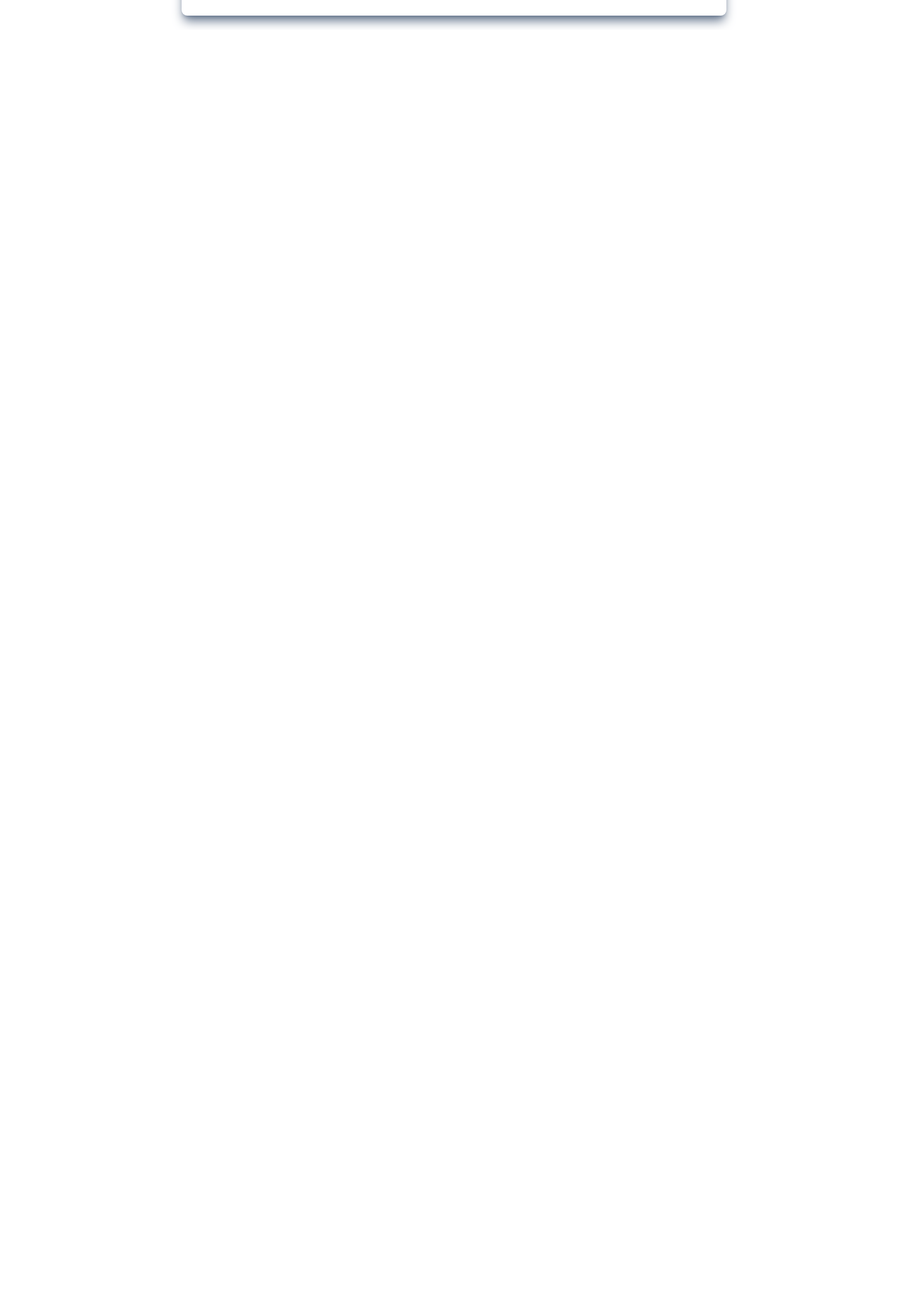
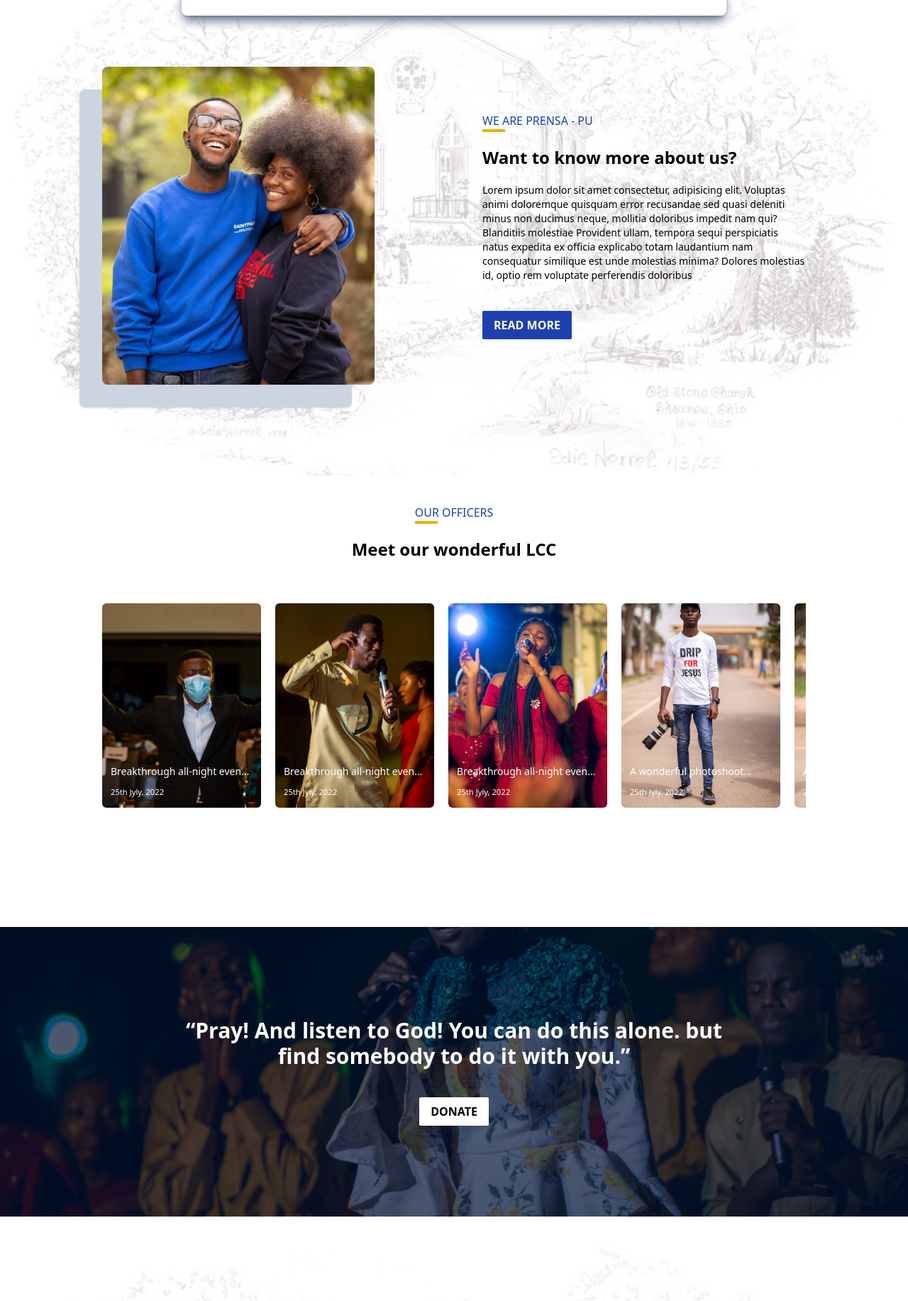
Before and after one commit to tsikatawill/pensa, a React (Create React App) app: page / in a window 1280 px wide. Shown: the part 634-2467 px from the top of the page at 71% size. Before the commit the page ends 800 px from the top, so only its background shows below. Built offline with nearby package versions, Linux system fonts and the light colour scheme.

Commit message:
:rocket: finish app full layout

```diff
--- a/src/App.js
+++ b/src/App.js
@@ -1,17 +1,23 @@
+import AboutSection from './components/AboutSection'
+import BlogpostsSection from './components/BlogpostsSection'
+import ContactSection from './components/ContactSection'
+import DonateSection from './components/DonateSection'
+import Footer from './components/Footer'
 import Header from './components/Header'
+import OfficersSection from './components/OfficersSection'
 
 export default function App() {
     return (
         <div className="App">
             <Header />
             <main>
-                <section className="about" id="about"></section>
-                <section className="officers" id="officers"></section>
-                <section className="donate" id="donate"></section>
-                <section className="news" id="news"></section>
-                <section className="contact" id="contact"></section>
+                <AboutSection />
+                <OfficersSection />
+                <DonateSection />
+                <BlogpostsSection />
+                <ContactSection />
             </main>
-            <footer></footer>
+            <Footer />
         </div>
     )
 }
```
